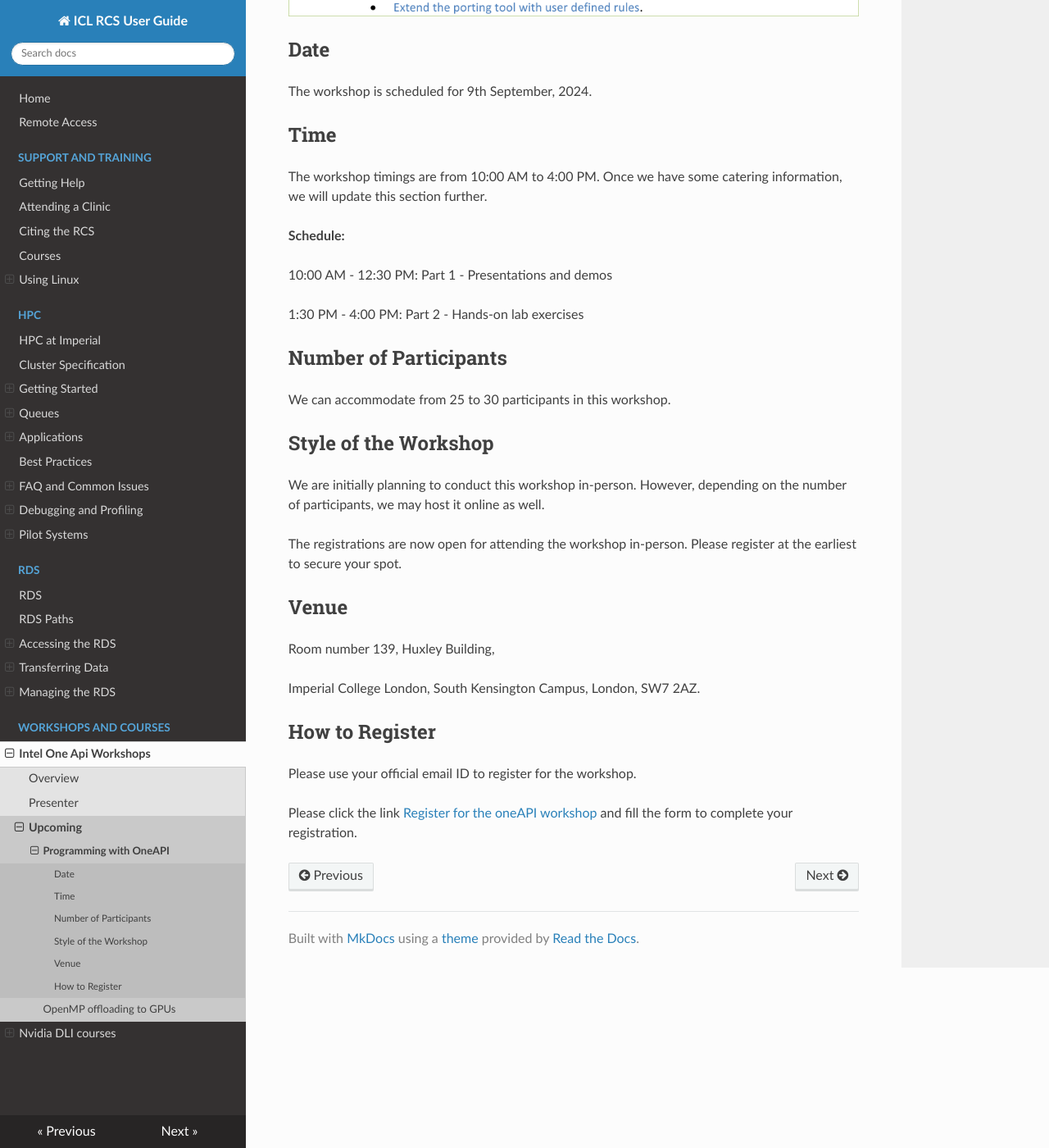
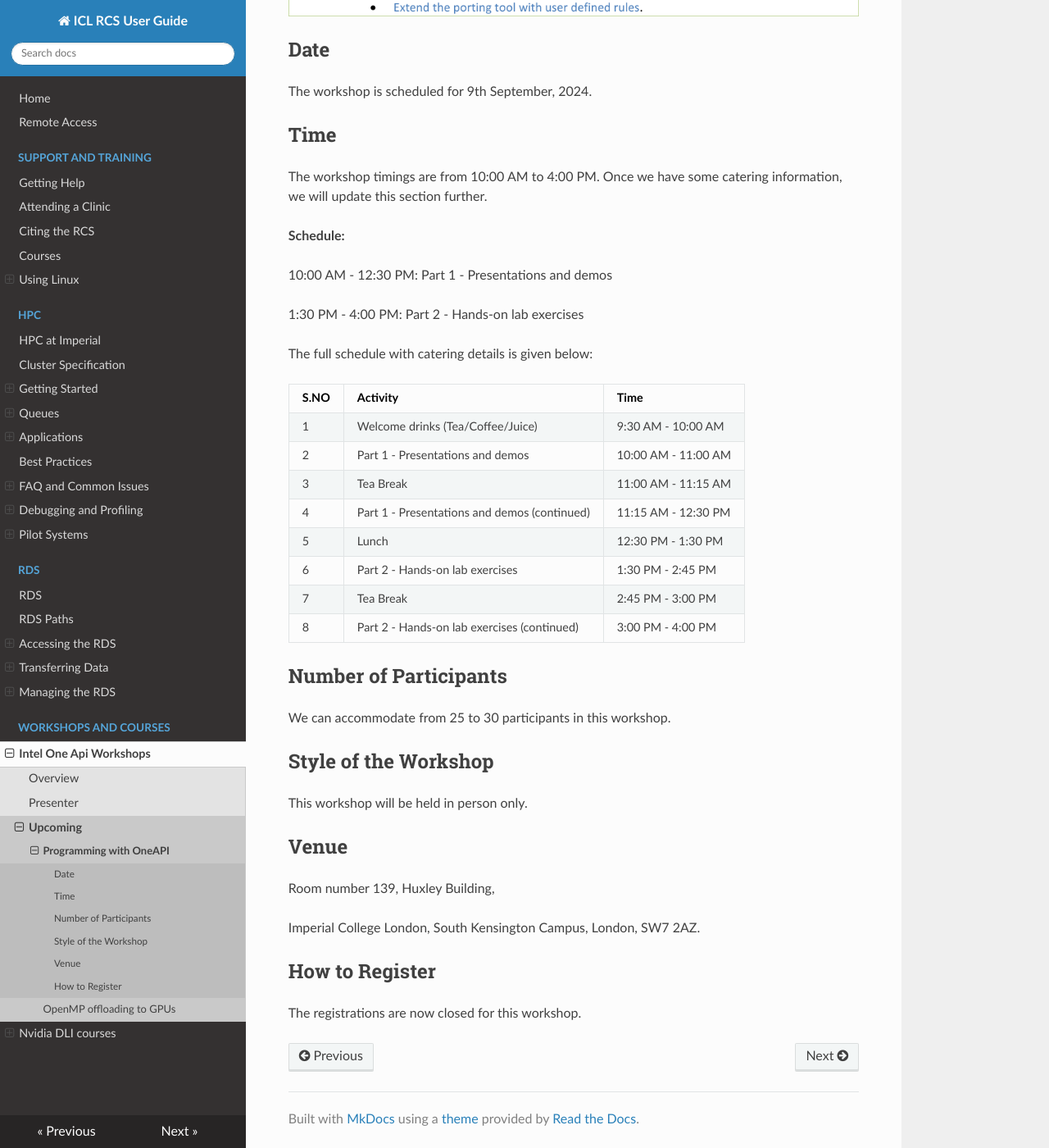
Before and after one commit to ImperialCollegeLondon/icl-rcs-user-guide, an MkDocs documentation site: the page built from docs/Workshops/Intel/one_api_programming.md, in a window 1280 px wide and 1400 px high, scrolled down 914 px. Shown: the whole window at 82% size. Built offline with MkDocs 1.6.1, drawn with Linux system fonts in a browser that asks for light colours; nearby versions of some CDN libraries.

Commit message:
Added catering details for the One api workshop (#21)
* Added catering and timing details

* corrected one senetence in catering details

```diff
--- a/docs/Workshops/Intel/one_api_programming.md
+++ b/docs/Workshops/Intel/one_api_programming.md
@@ -17,15 +17,26 @@ The workshop timings are from 10:00 AM to 4:00 PM. Once we have some catering in
 
 1:30 PM  - 4:00 PM:  Part 2 - Hands-on lab exercises
 
+ The full schedule with catering details is given below:
+
+|S.NO  | Activity  | Time |
+|---|---|---|
+| 1 | Welcome drinks (Tea/Coffee/Juice) | 9:30 AM - 10:00 AM |
+| 2 | Part 1 - Presentations and demos | 10:00 AM - 11:00 AM |
+| 3 | Tea Break | 11:00 AM - 11:15 AM |
+| 4 | Part 1 - Presentations and demos (continued) | 11:15 AM - 12:30 PM |
+| 5 | Lunch | 12:30 PM - 1:30 PM |
+| 6 | Part 2 - Hands-on lab exercises | 1:30 PM - 2:45 PM |
+| 7 | Tea Break | 2:45 PM - 3:00 PM |
+| 8 | Part 2 - Hands-on lab exercises (continued) | 3:00 PM - 4:00 PM |
+
 ## Number of Participants
 
 We can accommodate from 25 to 30 participants in this workshop.
 
 ## Style of the Workshop
 
-We are initially planning to conduct this workshop in-person. However, depending on the number of participants, we may host it online as well.
-
-The registrations are now open for attending the workshop in-person. Please register at the earliest to secure your spot.
+This workshop will be held in person only.
 
 ## Venue
 
@@ -35,6 +46,4 @@ Imperial College London, South Kensington Campus, London, SW7 2AZ.
 
 ## How to Register
 
-Please use your official email ID to register for the workshop.
-
-Please click the link [Register for the oneAPI workshop](https://assets-gbr.mkt.dynamics.com/f152573f-fb95-49d8-a928-b8d8e57cc426/digitalassets/standaloneforms/087b27b0-ae50-ef11-bfe3-6045bd128c3e?readableEventId=Programming_with_oneAPI4016480598) and fill the form to complete your registration.
+The registrations are now closed for this workshop.
```
